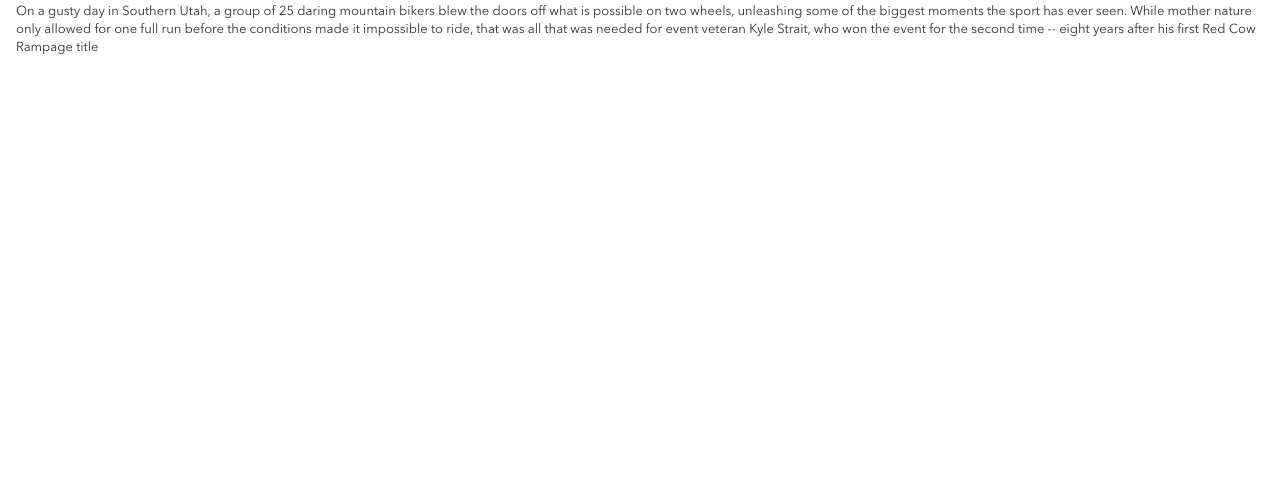
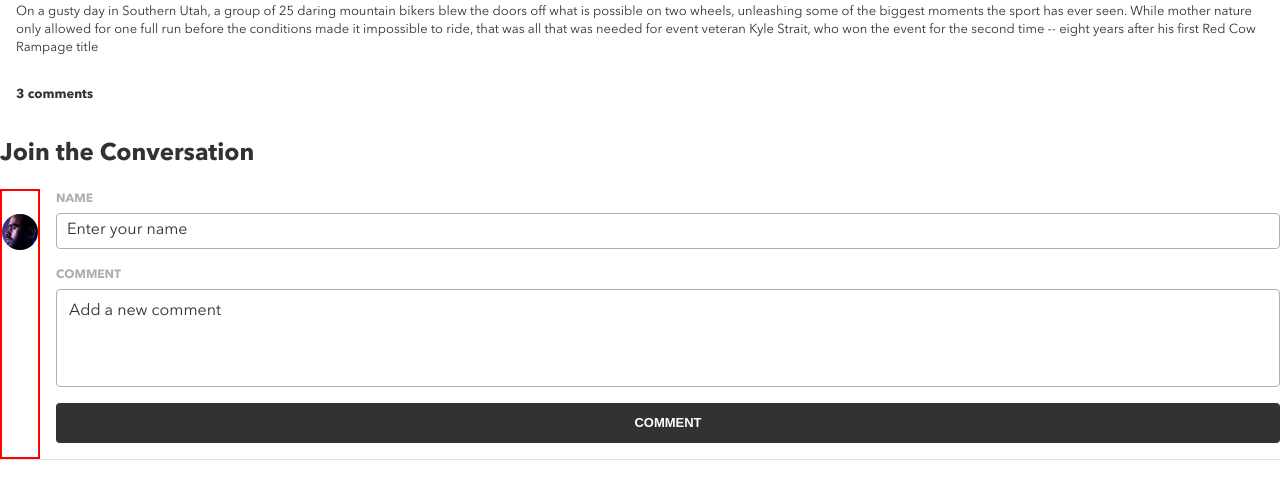
Before and after one commit to danlin0226/daniel-lin-brainflix, a React (Create React App) app: page / in a window 1280 px wide. Shown: the part 1285-1764 px from the top of the page. Before the commit the page ends 1342 px from the top, so only its background shows below. Built offline with nearby package versions, Linux system fonts and the light colour scheme.

Commit message:
create and style avatar component

```diff
--- a/src/App.jsx
+++ b/src/App.jsx
@@ -2,8 +2,11 @@ import Header from "./components/header/Header";
 import MainVideo from "./components/main-video/MainVideo";
 import MainVideoTitle from "./components/main-video-title/MainVideoTitle";
 import "./styles/main.scss";
+import "./App.scss";
+
 import MainVideoStats from "./components/main-video-stats/MainVideoStats";
 import MainVideoDescription from "./components/main-video-description/MainVideoDescription";
+import CommentForm from "./components/comment-form/CommentForm";
 
 function App() {
   return (
@@ -16,7 +19,10 @@ function App() {
           <MainVideoStats />
           <MainVideoDescription />
         </section>
-        <section className="comments-section"></section>
+        <section className="comments-section">
+          <div className="comment-counter">3 comments</div>
+          <CommentForm />
+        </section>
         <section className="next-video-section"></section>
       </main>
     </>
--- a/src/App.scss
+++ b/src/App.scss
@@ -0,0 +1,6 @@
+@use "./styles/partials/mixins";
+
+.comment-counter {
+  padding: 16px;
+  @include mixins.mobile-subheader;
+}
--- /dev/null
+++ b/src/components/avatar/Avatar.jsx
@@ -0,0 +1,18 @@
+import React from "react";
+import avatar from "../../assets/images/Mohan-muruge.jpg";
+import "./Avatar.scss";
+
+export default function Avatar() {
+  return (
+    <div className="avatar">
+      <div className="avatar__cont">
+        <img
+          className="avatar__img"
+          src={avatar}
+          alt="display picture of user"
+          onError={(i) => (i.target.style.display = "none")}
+        />
+      </div>
+    </div>
+  );
+}
--- /dev/null
+++ b/src/components/avatar/Avatar.scss
@@ -0,0 +1,22 @@
+@use "../../styles/partials/colors" as colors;
+@use "../../styles/partials/mixins" as mixins;
+
+.avatar {
+  display: flex;
+  border: 2px solid red;
+
+  &__cont {
+    min-width: 2.25rem;
+    height: 2.25rem;
+    background-color: colors.$secondary-med;
+    border-radius: 50%;
+    margin-top: 1.4375rem;
+  }
+
+  &__img {
+    width: 2.25rem;
+    height: 2.25rem;
+    border-radius: 50%;
+    object-fit: cover;
+  }
+}
--- /dev/null
+++ b/src/components/comment-form/CommentForm.jsx
@@ -0,0 +1,49 @@
+import "./CommentForm.scss";
+// import avatar from "../../assets/images/Mohan-muruge.jpg";
+import Avatar from "../avatar/Avatar";
+
+export default function CommentForm() {
+  return (
+    <>
+      <h2 className="comment-section__header">Join the Conversation</h2>
+      <div className="form-section">
+        <Avatar />
+        <form className="form" id="form">
+          <div className="form__label-input">
+            <label className="form__label" htmlFor="name">
+              NAME
+            </label>
+            <input
+              className="form__name-input"
+              type="text"
+              id="name"
+              name="name"
+              placeholder="Enter your name"
+              autoComplete="off"
+            />
+          </div>
+          <div className="form__label-input">
+            <label className="form__label" htmlFor="comment">
+              COMMENT
+            </label>
+            <textarea
+              className="form__comment-input"
+              name="comment"
+              id="comment"
+              cols="30"
+              rows="4"
+              placeholder="Add a new comment"
+              autoComplete="off"
+            ></textarea>
+          </div>
+          <div>
+            <button type="submit" className="form__submit">
+              COMMENT
+            </button>
+          </div>
+        </form>
+      </div>
+      ;
+    </>
+  );
+}
--- /dev/null
+++ b/src/components/comment-form/CommentForm.scss
@@ -0,0 +1,90 @@
+@use "../../styles/partials/colors" as colors;
+@use "../../styles/partials/mixins" as mixins;
+
+//mobile comment form
+.form-section {
+  display: flex;
+  border-bottom: 0.0625rem solid colors.$secondary-med;
+  margin-bottom: 1rem;
+}
+
+.form {
+  display: flex;
+  flex-direction: column;
+  width: 100%;
+  gap: 1rem;
+  margin-left: 1rem;
+
+  &__label-input {
+    display: flex;
+    flex-direction: column;
+  }
+  &__label {
+    @include mixins.mobile-label-buttons;
+    color: colors.$primary-med;
+    font-weight: 600;
+    margin-bottom: 0.25rem;
+  }
+  &__name-input {
+    width: 100%;
+    height: 2.25rem;
+    border-radius: 0.25rem;
+    @include mixins.mobile-subheader;
+    font-weight: 400;
+    font-family: inherit; //form controls seem to not inherit font size and family
+    font-size: inherit;
+    border: 0.0625rem solid colors.$primary-med;
+    padding-left: 0.625rem;
+    &:focus {
+      outline: 0rem;
+      border: 0.0625rem solid colors.$primary-dark;
+    }
+
+    &--error {
+      outline: 0rem;
+      border: 0.0625rem solid red;
+    }
+  }
+
+  &__comment-input {
+    width: 100%;
+    resize: none;
+    border-radius: 0.25rem;
+    @include mixins.mobile-subheader;
+    font-weight: 400;
+    font-family: inherit; //form controls seem to not inherit font size and family
+    font-size: inherit;
+    border: 0.0625rem solid colors.$primary-med;
+    padding: 0.75rem;
+    &:focus {
+      outline: 0rem;
+      border: 0.0625rem solid colors.$primary-dark;
+    }
+    &--error {
+      outline: 0rem;
+      border: 0.0625rem solid red;
+    }
+  }
+
+  ::placeholder {
+    color: colors.$primary-dark;
+  }
+
+  &__submit {
+    display: flex;
+    width: 100%;
+    height: 2.5rem;
+    justify-content: center;
+    align-items: center;
+    border-radius: 0.25rem;
+    padding: 0 2rem;
+    border: none;
+    background-color: colors.$primary-dark;
+    color: colors.$primary-light;
+    @include mixins.mobile-subheader;
+    margin-bottom: 1rem;
+    &:hover {
+      background-color: colors.$secondary-dark;
+    }
+  }
+}
```
